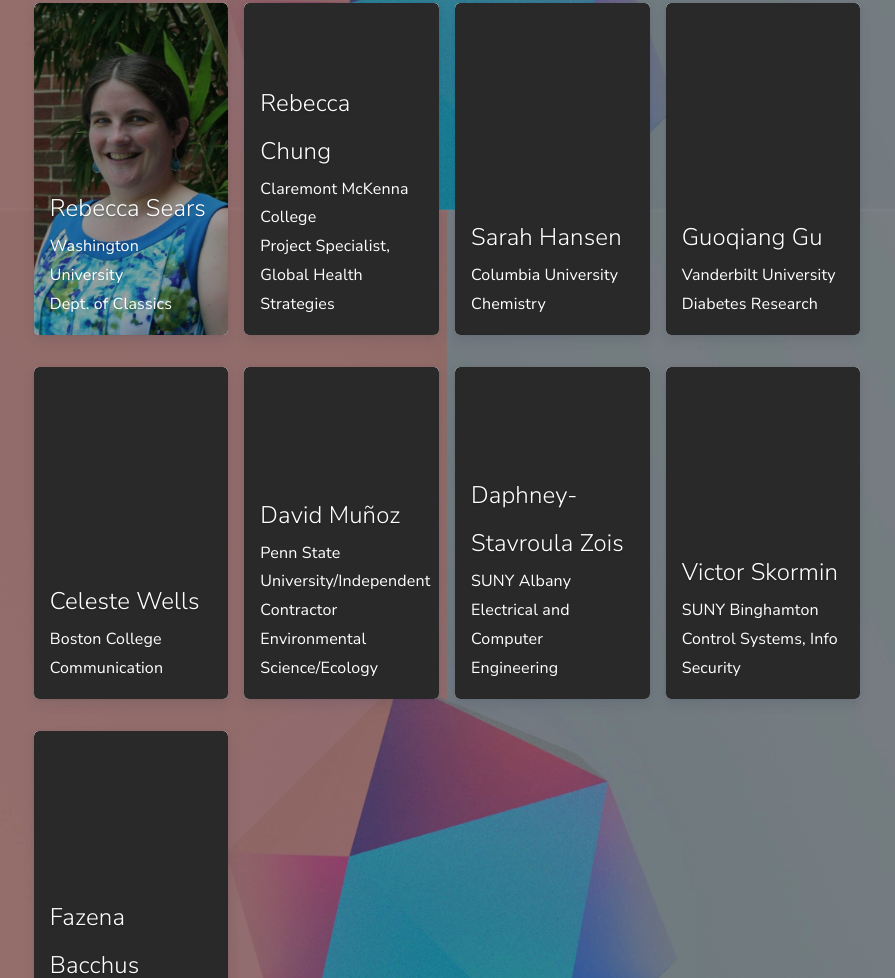
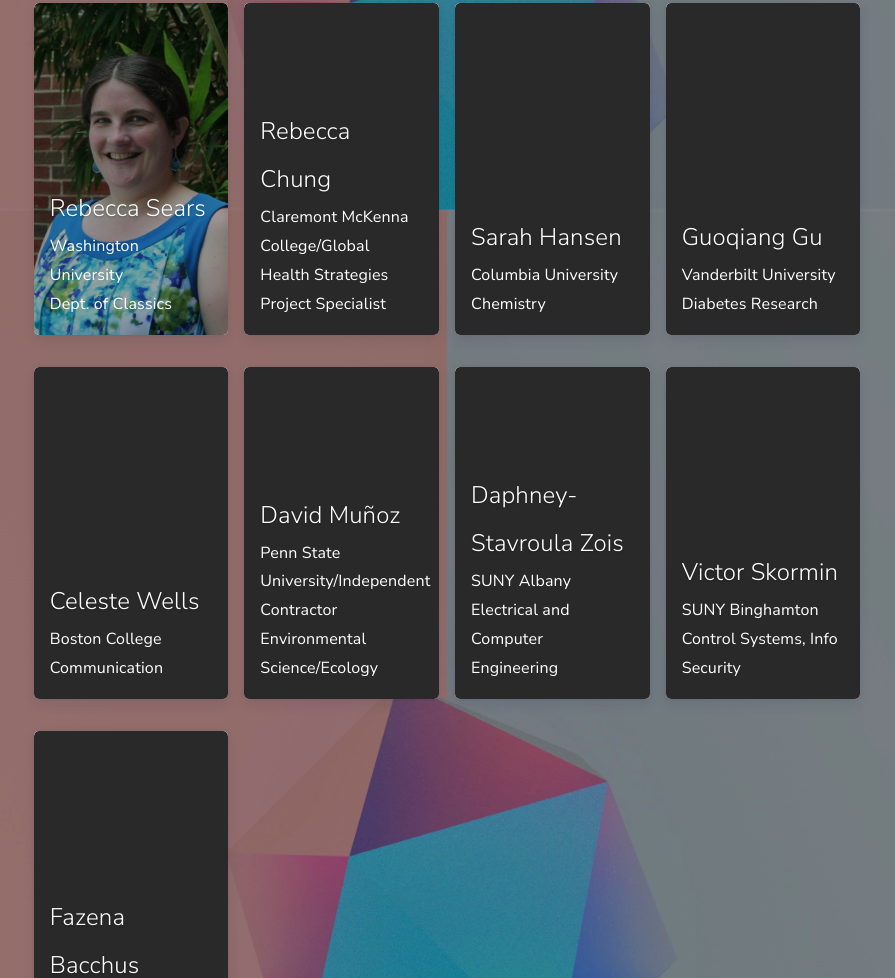
Before and after one commit to neilmhta/CopulaProgram, a plain HTML site: page about.html in a window 1280 px wide. Shown: the part 1497-2475 px from the top of the page, without its empty margins (193-1088 px from the left). Drawn offline with Linux system fonts and the light colour scheme; files that its build step writes are made by us from their sources.

Commit message:
Update about.html

```diff
--- a/about.html
+++ b/about.html
@@ -273,7 +273,7 @@
                     <div class="card-image" style="background-image: url('images/mentorphotos/beckychung.jpg'); filter: brightness(70%);background-position: center"></div>
 
                     <div class="title-container">
-                        <p class="title">Rebecca Chung</p><span class="subtitle">Claremont McKenna College<br>Project Specialist, Global Health Strategies</span>
+                        <p class="title">Rebecca Chung</p><span class="subtitle">Claremont McKenna College/Global Health Strategies<br>Project Specialist</span>
                     </div>
                 </div>
             </div>
```
